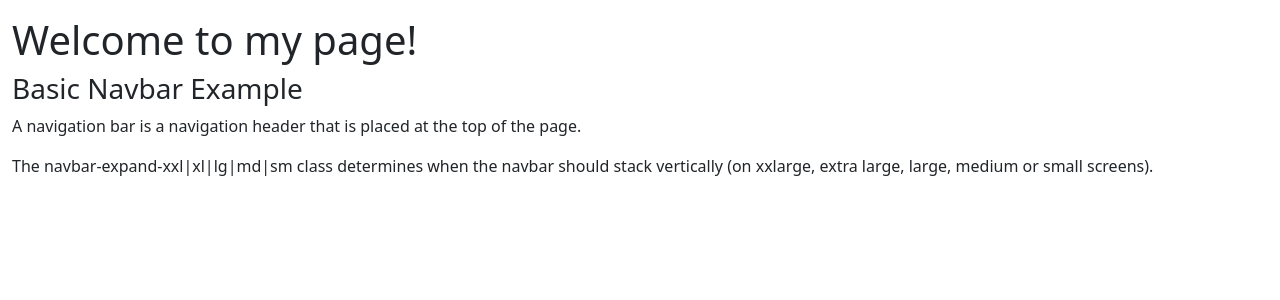
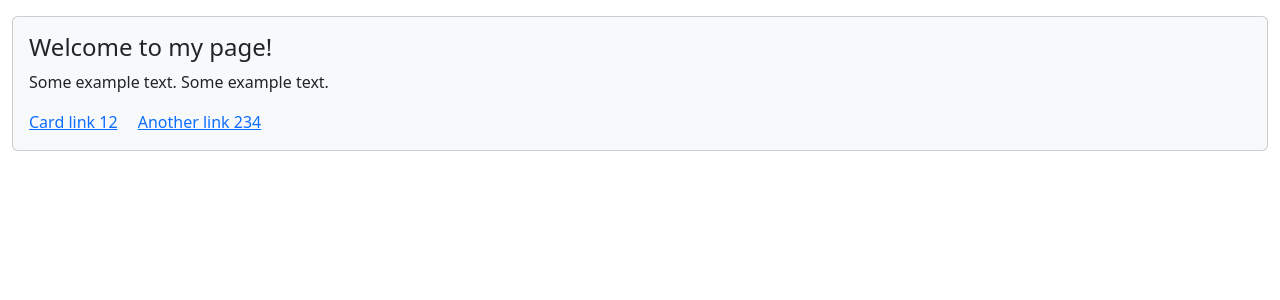
Before and after one commit to sdg002/pythonwebapp, a Flask app: page / in a window 1280 px wide. Shown: the part 56-356 px from the top of the page. Run offline with Flask 3, Linux system fonts and the light colour scheme.

Commit message:
Addd Card to the home page

```diff
--- a/webfrontend/templates/home.html
+++ b/webfrontend/templates/home.html
@@ -5,10 +5,14 @@
 {% block header %}My Python Demo page{% endblock %}
 
 {% block content %}
-    <h1>Welcome to my page!</h1>
-    <h3>Basic Navbar Example</h3>
-    <p>A navigation bar is a navigation header that is placed at the top of the page.</p>
-    <p>The navbar-expand-xxl|xl|lg|md|sm class determines when the navbar should stack vertically (on xxlarge, extra large, large, medium or small screens).</p>
 
+    <div class="card bg-light text-dark">
+        <div class="card-body">
+          <h4 class="card-title">Welcome to my page!</h4>
+          <p class="card-text">Some example text. Some example text.</p>
+          <a href="#" class="card-link">Card link 12</a>
+          <a href="#" class="card-link">Another link 234</a>
+        </div>
+    </div>
 
 {% endblock %}
```
Also changed, not shown: README.md.
